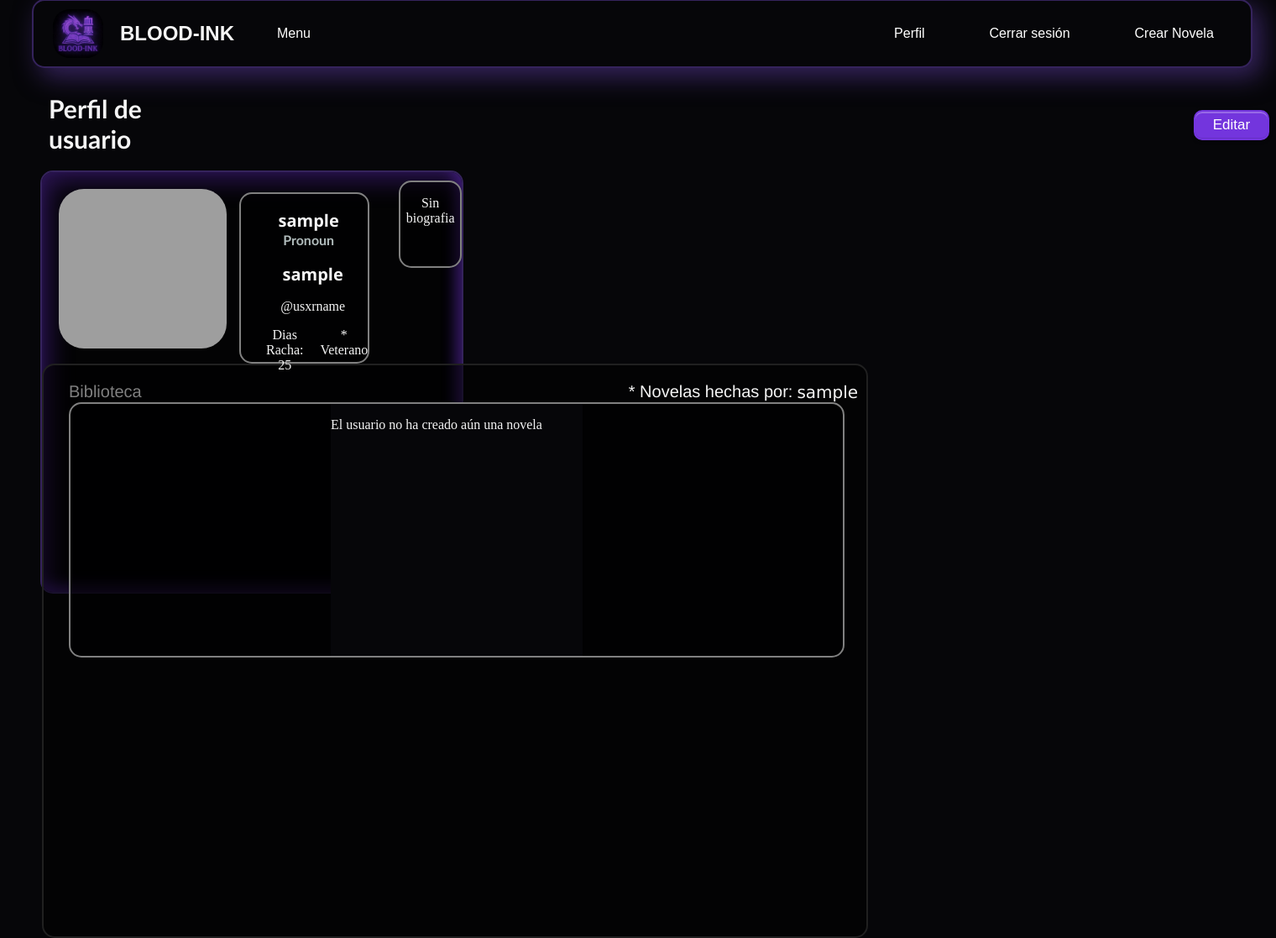
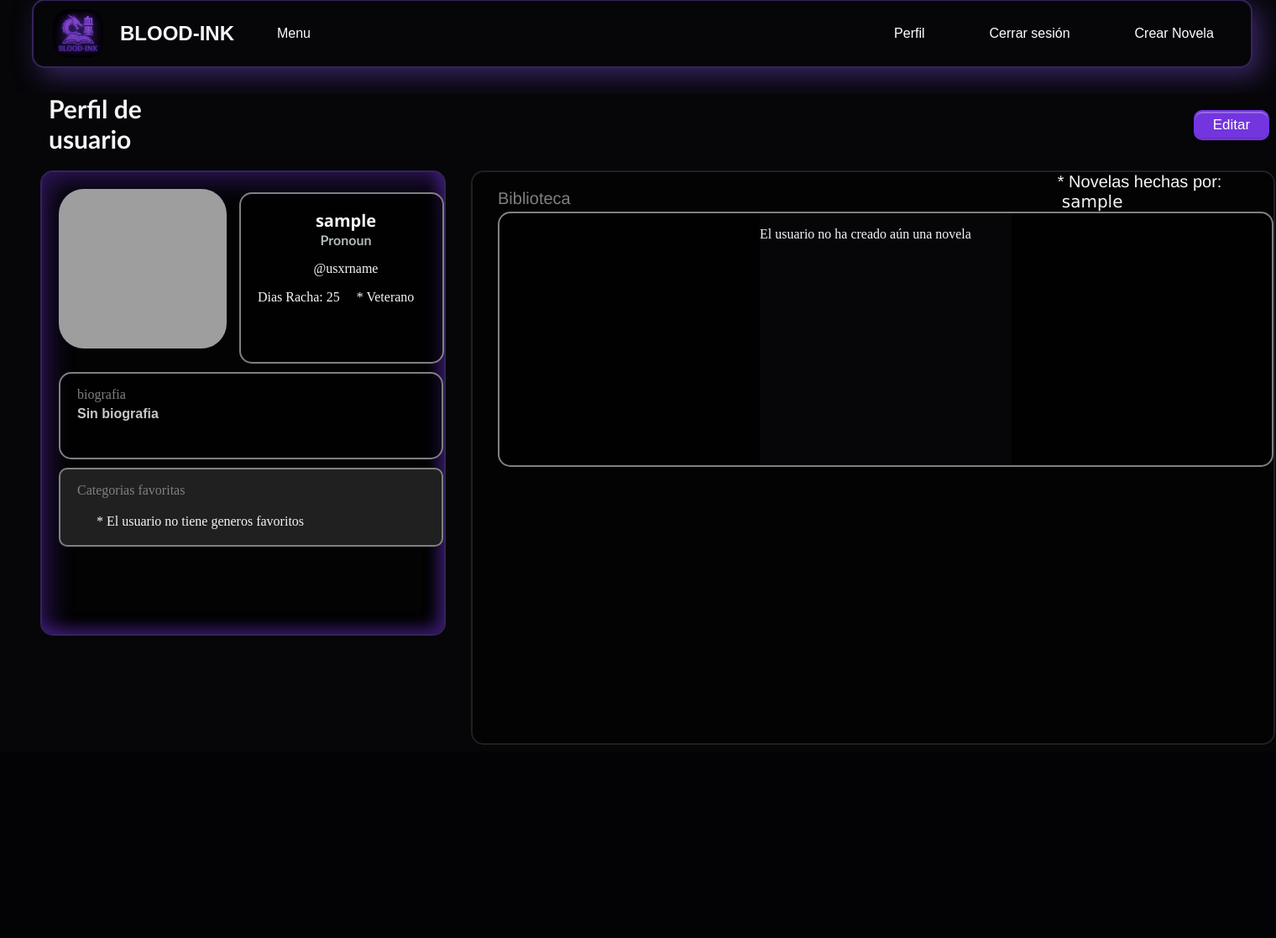
Before and after one commit to ELDani45/Blood-Ink, a Django app: page /account/profile/ in a window 1520 px wide. Shown: the part 21-1138 px from the top of the page at 84% size. After the commit the page ends 908 px from the top, so only its background shows below. Run offline with Django 5.2, Linux system fonts and the light colour scheme; the visitor is signed in with stand-in values (Sample User, id 1); data comes from the database, SQL or seed files in the repository; data that the repository does not hold is empty; grey boxes are pictures that could not be loaded.

Commit message:
Signed-off-by: Daniel Alejandro Chilito Giron <chilito45giron@gmail.com>
desarrollando detalles y del perfil de usuario

```diff
--- a/account/static/styles/account.css
+++ b/account/static/styles/account.css
@@ -1,4 +1,4 @@
-body{
+main{
     background-color: #060609;
     color: whitesmoke;
 }
@@ -21,7 +21,8 @@ p{
 }
 .container-profile{
     width: 500px;
-    height: 500px;
+    height: 550px;
+    max-width: 520px;
     margin-left: 40px;
     border-radius: 15px;
     background-color: rgba(0, 0, 0, 0.523);
@@ -247,3 +248,12 @@ p{
     margin-left: 20px;
     margin-top: 5px;
 }
+.favorite_categories{
+    width: 454px;
+    height: auto;
+    margin-left: 20px;
+    border-radius: 10px;
+    border: 2px solid gray;
+    background-color: #202020;
+    margin-top: 10px;
+}
--- a/account/templates/profile.html
+++ b/account/templates/profile.html
@@ -1,150 +1,139 @@
 {% extends 'layouts/navbar.html' %}
 <!---->
 {% load static %}
-<!---->
+<!-- -->
 {% block css_extra %}
 <link rel="stylesheet" href="{% static 'styles/account.css' %}" />
 {% endblock %}
 <!---->
 {% block content %}
-<!doctype html>
-<html lang="en">
-  <head>
-    <meta charset="UTF-8" />
-    <meta name="viewport" content="width=device-width, initial-scale=1.0" />
-    <title>perfil</title>
-  </head>
-  <body>
-    <!-- caja de titulo y botones de editar busqueda de novelas  -->
+<main>
+  <!-- Caja de título y botones -->
   <div class="titulo-and-botones-edit">
     <h1 class="title-profile">Perfil de usuario</h1>
-      <a class="button_edit"  href="{% url 'account:update' user.pk %}">
-        <button class="buttom_edit">
-          Editar
-        </button>
+    <a class="button_edit" href="{% url 'account:update' user.pk %}">
+      <button class="buttom_edit">Editar</button>
     </a>
   </div>
-    <!-- caja-padre = contiene los contendores de perfil y novelas  -->
+
+  <!-- Contenedor padre -->
   <div class="box-container-main">
     <!-- Caja de perfil de usuario -->
     <div class="container-profile">
-        <!-- contenedor de foto perfil y nombre de usuario y demas descirpciones de usuario -->
-         <div class="flex"> <!-- esto fue solo para que el se acomodaran correctamente los bloques -->
+      <!-- NOTA: COLOCAR EL WITD AUTO EN EL CSS, POR AHORA NO FUNCIONA COMO QUIERO, QUEDA PENDIENTE  -->
+      <div class="flex">
         {% if user.profile.image_profile %}
-          <div >
+        <div>
           <img
             src="{{ user.profile.image_profile.url }}"
-              alt="foto de perfil de usuario"
-              ,
+            alt="foto de perfil"
             height="190"
-              ,
             width="200"
-              ,
             class="photo_profile"
           />
         </div>
         {% else %}
         <div>
-            <img class="photo_profile", src="/media/profiles_images/default.png" alt="foto de perfil cuando el usuario no tiene pfoto de perfil", width="200", height="190">
-
+          <img
+            class="photo_profile"
+            src="/media/profiles_images/default.png"
+            alt="foto default"
+            width="200"
+            height="190"
+          />
         </div>
         {% endif %}
-          <!-- nombre de usuario de y renociminetos  -->
+
         <div class="name-and-rewards">
-            <!-- etilo uno de bajo de otro -->
           <div class="bloque">
             <div class="user-name">{{ user.username }}</div>
-              <!-- pronombre de usuario -->
+            <!-- PRONOMBRE -->
             {% if user_profile.pronoun %}
             <div class="pronoun">{{ user_profile.pronoun }}</div>
             {% else %}
             <div class="pronoun">Pronoun</div>
+            {% endif %} {% if user_profile.social_network %}
+            <div class="social">{{ user_profile.social_network }}</div>
+            {% else %}
+            <p>@usxrname</p>
             {% endif %}
-              <!-- Inicio de social netwrk section -->
-              {% if user_profile.social_network %}
-              <div class="social">{{ user_profile.social_network }}</div>
           </div>
-            {% else %}
-            <div class="bloque">
-              <p class="user-name">{{ user.username }}</p>
-              <p>@usxrname</p>
-            </div>
-            {% endif %}
-            <!-- etilo uno al lado de otro -->
-             <!-- racha -->
+
           <div class="de-lado">
             <p>Dias Racha: 25</p>
             <p>* Veterano</p>
           </div>
         </div>
       </div>
-        <!-- Aqui empieza la parte de abajo de la card del perfil -->
-        <!-- campo del biogafia del ususario  -->
-        {% if user_profile.about_me %}
+
+      <!-- Biografía -->
       <div class="container-biografia-usuario">
         <p class="biogafia-text">biografia</p>
-         <div class="biogafia">{{ user_profile.about_me }}</div>
+        <div class="biogafia">
+          {{ user_profile.about_me|default:"Sin biografia" }}
         </div>
-       {% else %}
-       <div class="container-biografia-usuario">
-        <p>Sin biografia</p>
       </div>
-       {% endif %}
+      <!-- Categorias favoritas -->
+      <section class="favorite_categories">
+        <p class="biogafia-text">Categorias favoritas</p>
+        {% for categoria in user_profile.favorite_genes.all %}
+        <ul>
+          <li>* {{ categoria }}</li>
+        </ul>
+        {% empty %}
+        <ul>
+          <li>* El usuario no tiene generos favoritos</li>
+        </ul>
+        {% endfor %}
+      </section>
+    </div>
 
-      </div>
-      <!-- box novelas de usuario -->
+    <!-- Caja novelas -->
     <div class="container-novels">
-        <!-- Esta es la parte de arriba = donde se encuetra biblioteca y novelas hechas por: Nombre de ususario -->
       <section class="encabezados">
         <p class="text-style-gris">Biblioteca</p>
         <div class="together">
-            <p class="text-style-white">
-              * Novelas hechas por: <p class="text-style-stand-out">{{ user.username }}</p>
-            </p>
+          <div class="text-style-white">
+            * Novelas hechas por:
+            <span class="text-style-stand-out">{{ user.username }}</span>
+          </div>
         </div>
       </section>
-        <!-- NOVELAS CREADAS POR EL USUARIO -->
+
       <div class="novels-user">
-          <!-- Aqui estamos llamando todos los elementos de descripcion de una novela -->
         {% for novela in description %}
         <div class="card-novel">
-             <img class="portada" src="{{ novela.imagen_portada.url }}" alt="imagen portada de novela">
-             <p class="title-novel">
-              {{ novela.title }}
-            </p>
+          <img
+            class="portada"
+            src="{{ novela.imagen_portada.url }}"
+            alt="portada"
+          />
+          <p class="title-novel">{{ novela.title }}</p>
           <div class="al-lado">
-              <div class="flex" >
-                <!-- boton de me gusta -->
+            <div class="flex">
               {% if novela.likes.all %}
-                <img class="boton-like" src="/media/profiles_images/simple-like-icon-the-icon-can-be-used-for-websites-print-templates-presentation-templates-illustrations-etc-free-vector-removebg-preview (2).png" alt="boton de me gusta", height=35", width="35">
+              <img
+                class="boton-like"
+                src="/media/profiles_images/simple-like-icon-the-icon-can-be-used-for-websites-print-templates-presentation-templates-illustrations-etc-free-vector-removebg-preview (2).png"
+                alt="like"
+                height="35"
+                width="35"
+              />
               <p class="like">{{ novela.get_total_likes }}</p>
               {% endif %}
             </div>
-                <button class="buttom_read">
-                Leer
-              </button>
+            <button class="buttom_read">Leer</button>
           </div>
-            <!-- fecha creacion de novela -->
-            <p class="date">
-              {{ novela.creation_date }}
-            </p>
+          <p class="date">{{ novela.creation_date }}</p>
         </div>
-           <!-- Aparecera esta caja si el usuario no tiene novelas -->
         {% empty %}
-           <div class="user-no-novels"> <!-- PENDIENTE -->
-            <p>El usuario no ha creado aún una novela </p>
-          </div>
+        <div class="user-no-novels">
+          <p>El usuario no ha creado aún una novela</p>
         </div>
         {% endfor %}
       </div>
-      <!-- errores  -->
-       {% if form.errors %}
-    <div style="color: red;">
-        <strong>Errores encontrados:</strong>
-        {{ form.errors }}
+      <!-- Fin de novels-user -->
     </div>
-{% endif %}
   </div>
-  </body>
-</html>
+</main>
 {% endblock %}
--- a/account/views.py
+++ b/account/views.py
@@ -43,25 +43,20 @@ class Update_profile(UpdateView):
     def get_context_data(self, **kwargs):
         context = super().get_context_data(**kwargs)
         if self.request.POST:
-            # Si hay un error, mantenemos lo que el usuario escribió
             context['user_fields'] = FormUserEdit(
                 self.request.POST, instance=self.request.user)
         else:
-            # Si es la primera vez que entra, cargamos sus datos actuales
             context['user_fields'] = FormUserEdit(instance=self.request.user)
         return context
 
     def form_valid(self, form):
-        # 1. Cargamos el formulario con los datos que vienen del HTML (POST)
-        # y lo vinculamos al usuario actual (instance)
         form_user = FormUserEdit(self.request.POST, instance=self.request.user)
 
         if form_user.is_valid():
-            form_user.save()  # <--- Esto guarda en la tabla 'auth_user'
-            form.save()       # <--- Esto guarda en la tabla 'Profile'
+            form_user.save()
+            form.save()
             return super().form_valid(form)
         else:
-            # Si el usuario es inválido (ej. email duplicado), vuelve al form con errores
             return self.form_invalid(form)
 
 # NOtA : para llamar los campos de del formulario de update
```
Also changed, not shown: account/forms.py (+9 -0 lines), account/static/styles/actualizar_profile.css (+18 -8 lines), account/templates/act_profile.html (+5 -7 lines). Lines whose indentation alone changed are shown as unchanged.
